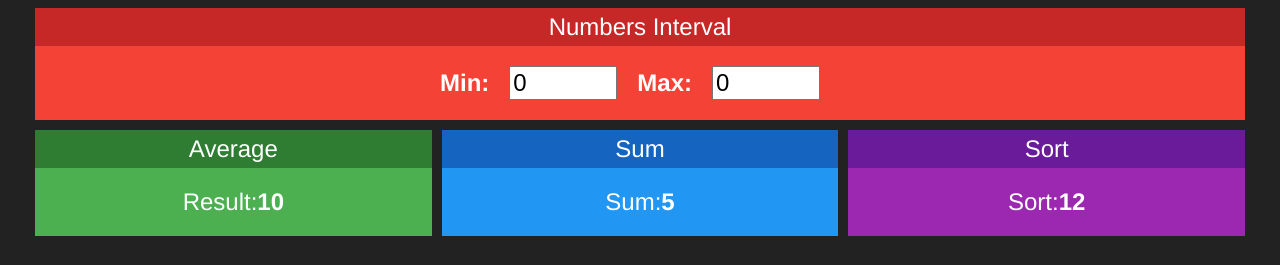
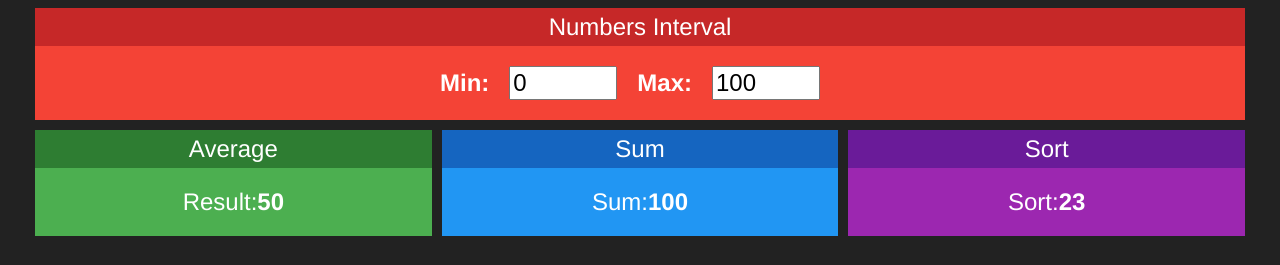
Before and after one commit to alexandresoueu/front-redux, a React (Create React App) app in the folder redux-basic/: page / in a window 1280 px wide. Shown: the part 378-643 px from the top of the page. Built offline with nearby package versions, Linux system fonts and the light colour scheme.

Commit message:
working with hooks

```diff
--- a/redux-basic/src/App.js
+++ b/redux-basic/src/App.js
@@ -1,5 +1,7 @@
-import React from 'react';
+import React, { useState } from 'react';
+
 import './App.css';
+
 import Cards from './components/Cards/Cards';
 import Interval from './components/Interval/Interval';
 import Average from './components/Math/Average';
@@ -7,6 +9,9 @@
 import Sort from './components/Math/Sort';
 
 function App() {
+  const [Min, setMin] = useState(0)
+  const [Max, setMax] = useState(100)
+
   return (
     <div className="App">
       <h1>React Redux exercise</h1>
@@ -20,12 +25,12 @@
       <Cards title='Card FOUR' purple>PURPLEzin</Cards>
       </div>
       <div className='line'>
-        <Interval />
+        <Interval min={Min} max={Max} onMinChanged={setMin} onMaxChanged={setMax} />
       </div>
       <div className='line'>
-        <Average />
-        <Sum />
-        <Sort />
+        <Average min={Min} max={Max} />
+        <Sum min={Min} max={Max} />
+        <Sort min={Min} max={Max} />
       </div>
     </div>
   );
--- a/redux-basic/src/components/Interval/Interval.js
+++ b/redux-basic/src/components/Interval/Interval.js
@@ -4,16 +4,18 @@
 import Cards from '../Cards/Cards'
 
 const Interval = props => {
+  const { min, max } = props
+
   return (
     <Cards title='Numbers Interval' red>
       <div className='Interval'>
         <span>
           <strong>Min:</strong>
-          <input type='number' value={0} />
+          <input type='number' value={min} onChange={e => props.onMinChanged(+e.target.value)}/>
         </span>
         <span>
           <strong>Max:</strong>
-          <input type='number' value={0} />
+          <input type='number' value={max} onChange={e => props.onMaxChanged(+e.target.value)} />
         </span>
       </div>
 
--- a/redux-basic/src/components/Math/Average.js
+++ b/redux-basic/src/components/Math/Average.js
@@ -2,12 +2,14 @@
 import Cards from '../Cards/Cards'
 
 const Average = props => {
+  const { min, max } = props
+
   return (
     <Cards title='Average' green>
       <div className='Average'>
         <span>
           <span>Result:</span>
-          <strong>10</strong>
+          <strong>{(min + max) / 2}</strong>
         </span>
       </div>
     </Cards>
--- a/redux-basic/src/components/Math/Sort.js
+++ b/redux-basic/src/components/Math/Sort.js
@@ -2,12 +2,14 @@
 import Cards from '../Cards/Cards'
 
 const Sort = props => {
+  const { min, max } = props
+  const sort = parseInt(Math.random() * (max - min)) + min
   return (
     <Cards title='Sort' purple>
       <div className='Sort'>
         <span>
           <span>Sort:</span>
-          <strong>12</strong>
+          <strong>{sort}</strong>
         </span>
       </div>
     </Cards>
--- a/redux-basic/src/components/Math/Sum.js
+++ b/redux-basic/src/components/Math/Sum.js
@@ -2,12 +2,14 @@
 import Cards from '../Cards/Cards'
 
 const Sum = props => {
+  const { min, max } = props
+
   return (
     <Cards title='Sum' blue>
       <div className='Sum'>
         <span>
           <span>Sum:</span>
-          <strong>5</strong>
+  <strong>{min + max}</strong>
         </span>
       </div>
     </Cards>
```
